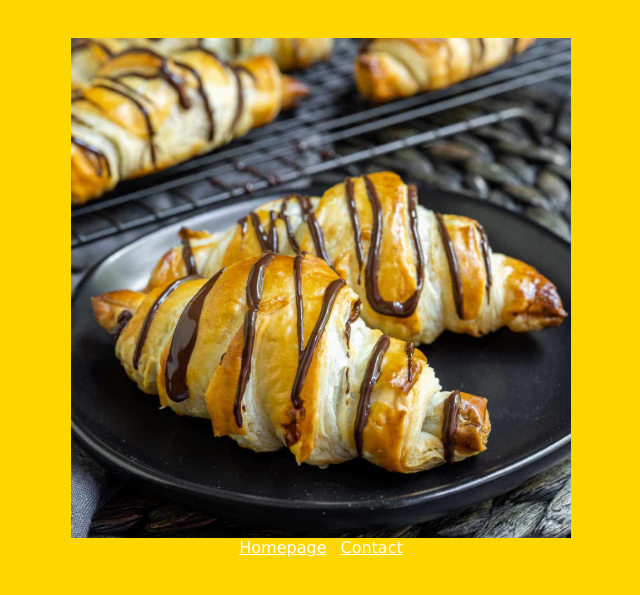
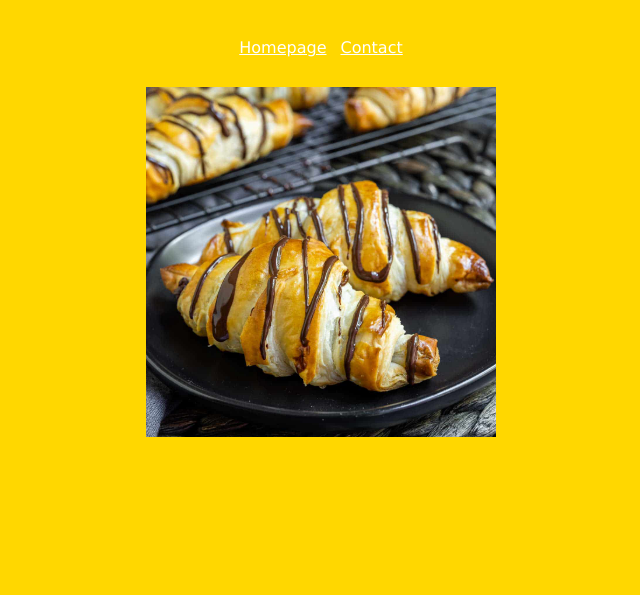
Before and after one commit to hakther15/croissant, a plain HTML site: page photo.html in a window 1280 px wide. Shown: the part 103-698 px from the top of the page, without its empty margins (319-959 px from the left). Drawn offline with Linux system fonts and the light colour scheme.

Commit message:
minor changes to picture and css

```diff
--- a/css/styles.css
+++ b/css/styles.css
@@ -38,4 +38,5 @@ footer a:hover {
 img {
     display: block;
     margin: 0 auto;
+    padding-top: 30px;
 }
--- a/photo.html
+++ b/photo.html
@@ -9,10 +9,10 @@
 </head>
 <body>
     <h2>Yummy!😋</h2>
-    <img src="/croissant/images/croissant.jpg" alt="" width="500px">
     <footer>
         <a href="/croissant/index.html">Homepage</a>
         <a href="/croissant/contact.html">Contact</a>
     </footer>
+    <img src="/croissant/images/croissant.jpg" alt="" width="350px">
 </body>
 </html>
```
